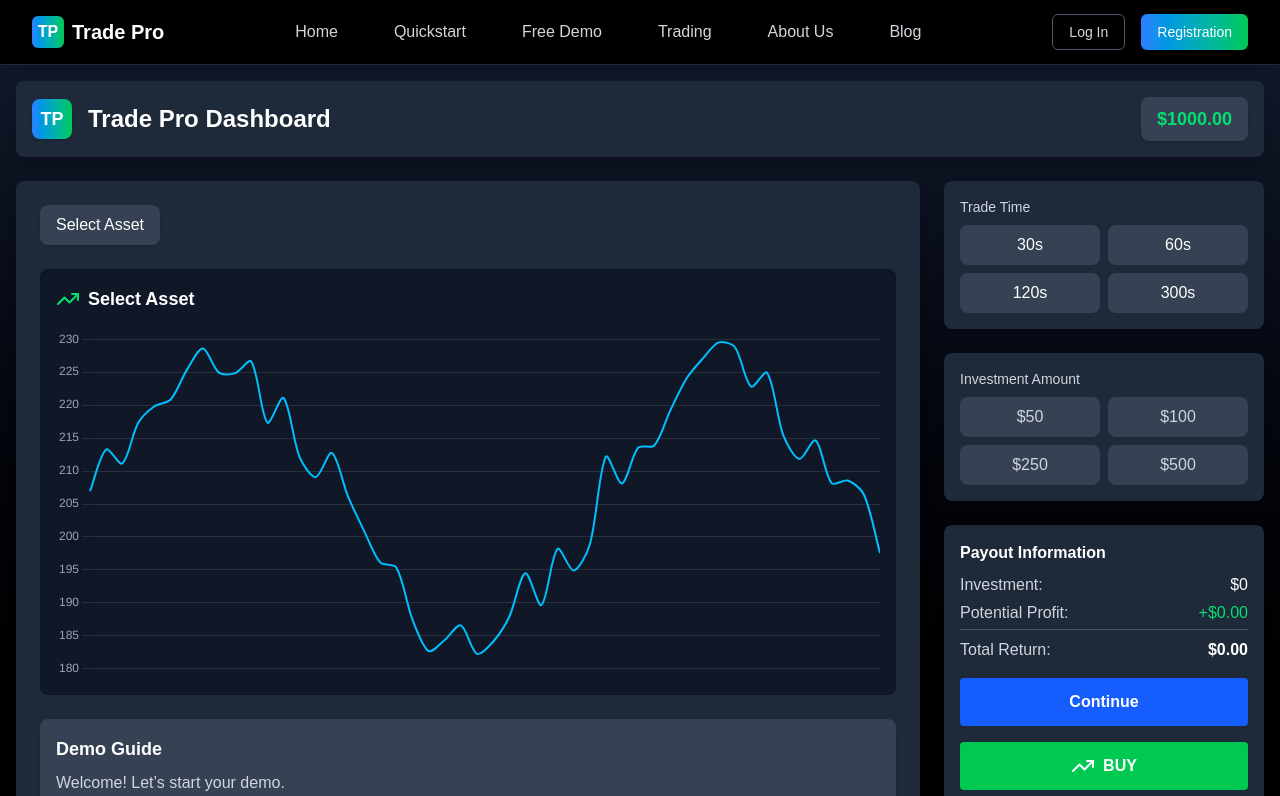
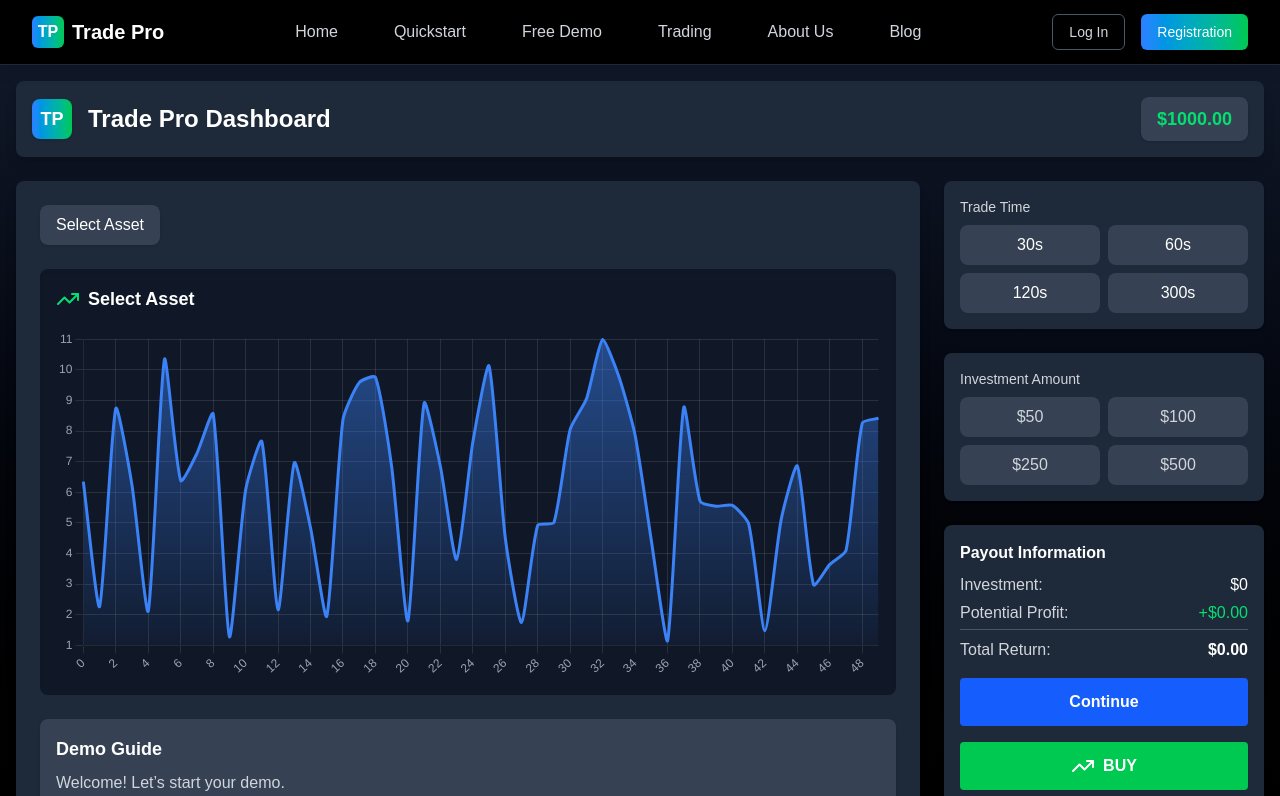
Before and after one commit to hiverift-saif/trade-project, a React (Vite) app: page /TradingDashboard in a window 1280 px wide. Shown: the top 796 px of the page. Built offline with nearby package versions, Linux system fonts and the light colour scheme.

Commit message:
chart fix

```diff
--- a/package.json
+++ b/package.json
@@ -12,6 +12,7 @@
   "dependencies": {
     "@tailwindcss/vite": "^4.1.13",
     "chart.js": "^4.5.0",
+    "chartjs-adapter-date-fns": "^3.0.0",
     "chartjs-chart-financial": "^0.2.1",
     "echarts": "^5.6.0",
     "echarts-for-react": "^3.0.2",
--- a/src/Freedemo/TradingDashboard.jsx
+++ b/src/Freedemo/TradingDashboard.jsx
@@ -1,42 +1,38 @@
 import React, { useState, useRef, useEffect } from "react";
-import { Line } from "react-chartjs-2";
-import TradeClosed from "../Freedemo/TradeClosed"
 import { useNavigate } from "react-router-dom";
+import { TrendingUp, TrendingDown } from "lucide-react";
 import {
   Chart as ChartJS,
   CategoryScale,
   LinearScale,
   PointElement,
   LineElement,
-Title,
+  Filler,
   Tooltip,
-Legend
 } from "chart.js";
-import { TrendingUp, TrendingDown } from "lucide-react";
+import { Line } from "react-chartjs-2";
 
 ChartJS.register(
   CategoryScale,
   LinearScale,
   PointElement,
   LineElement,
-Title,
-Tooltip,
-Legend
+  Filler,
+  Tooltip
 );
 
 export default function TradingDashboard() {
-
   const [investment, setInvestment] = useState(null);
   const [tradeTime, setTradeTime] = useState(null);
   const [selectedAsset, setSelectedAsset] = useState(null);
   const [isOpen, setIsOpen] = useState(false);
   const [step, setStep] = useState(0);
-const [demoFinished, setDemoFinished] = useState(false);
 
   const assetRef = useRef(null);
   const timeRef = useRef(null);
   const investmentRef = useRef(null);
   const tradeRef = useRef(null);
+  const balanceRef = useRef(null);
 
   const assets = [
     { name: "EUR/USD OTC", percent: "92%" },
@@ -60,33 +56,19 @@ const guideSteps = [
   ];
 
 useEffect(() => {
-const refs = [null, null, assetRef, timeRef, investmentRef, tradeRef];
+const refs = [null, balanceRef, assetRef, timeRef, investmentRef, tradeRef];
+
   if (refs[step] && refs[step].current) {
     refs[step].current.scrollIntoView({ behavior: "smooth", block: "center" });
   }
 }, [step]);
+
 
   const selectAsset = (asset) => {
     setSelectedAsset(asset);
     setIsOpen(false);
   };
 
-// const nextStep = () => {
-// if (step === 2 && !selectedAsset) return;
-// if (step === 3 && !tradeTime) return;
-// if (step === 4 && !investment) return;
-
-// if (step < guideSteps.length - 1) {
-// setStep(step + 1);
-// } else {
-// setDemoFinished(true);
-// }
-// };
-
-
-
-
-// inside component
   const navigate = useNavigate();
 
   const nextStep = () => {
@@ -97,71 +79,69 @@ const nextStep = () => {
     if (step < guideSteps.length - 1) {
       setStep(step + 1);
     } else {
-    // Instead of setDemoFinished, redirect to trade closed page
       navigate("/trade-closed");
     }
   };
-
 
   const prevStep = () => {
     if (step > 0) setStep(step - 1);
   };
 
-const chartData = {
+  // Chart Data
+  const chartRef = useRef(null);
+  const [chartData, setChartData] = useState({
     labels: Array.from({ length: 50 }, (_, i) => i),
     datasets: [
       {
-label: selectedAsset || "Select Asset",
-data: Array.from({ length: 50 }, (_, i) =>
-200 + Math.sin(i / 5) * 20 + Math.random() * 10
-),
-borderColor: "#00BFFF", // Dark Sky Blue line
-backgroundColor: (context) => {
-const chart = context.chart;
-const { ctx, chartArea } = chart;
-
-if (!chartArea) {
-return null;
-}
-
-const gradient = ctx.createLinearGradient(0, chartArea.top, 0, chartArea.bottom);
-gradient.addColorStop(0, "rgba(0, 191, 255, 0.4)"); // Dark Sky Blue top
-gradient.addColorStop(0.5, "rgba(0, 191, 255, 0.2)");
-gradient.addColorStop(1, "rgba(0, 191, 255, 0)"); // Transparent bottom
-return gradient;
+        label: "Price",
+        data: Array.from({ length: 50 }, () => Math.random() * 10 + 1),
+        borderColor: "#3b82f6",
+        backgroundColor: "rgba(59, 130, 246, 0.2)",
+        fill: true,
+        tension: 0.2,
+        pointRadius: 0,
       },
-borderWidth: 2,
-pointRadius: 0,
-fill: true,
-tension: 0.3
-}
-]
-};
-
-const chartOptions = {
+    ],
+  });
+const [chartOptions, setChartOptions] = useState({
   responsive: true,
-maintainAspectRatio: false,
+  maintainAspectRatio: false, // ✅ full width fix
+  plugins: {
+    legend: { display: false },
+    tooltip: { mode: "index", intersect: false },
+  },
   scales: {
-x: { display: false },
+    x: {
+      grid: { color: "rgba(255,255,255,0.1)" },
+      ticks: { color: "#9CA3AF" },
+    },
     y: {
       grid: { color: "rgba(255,255,255,0.1)" },
-ticks: { color: "#9CA3AF" }
-}
+      ticks: { color: "#9CA3AF" },
     },
-plugins: {
-legend: { display: false },
-tooltip: {
-backgroundColor: "#111827",
-titleColor: "#fff",
-bodyColor: "#00BFFF"
-}
-}
-};
+  },
+});
+
+
+  useEffect(() => {
+    const chart = chartRef.current;
+    if (!chart) return;
+    const ctx = chart.ctx;
+    const gradient = ctx.createLinearGradient(0, 0, 0, chart.height);
+    gradient.addColorStop(0, "rgba(59, 130, 246, 0.5)");
+    gradient.addColorStop(1, "rgba(59, 130, 246, 0)");
+    setChartData((prev) => ({
+      ...prev,
+      datasets: prev.datasets.map((dataset) => ({
+        ...dataset,
+        backgroundColor: gradient,
+      })),
+    }));
+  }, []);
 
   return (
     <div className="bg-gradient-to-b from-gray-900 to-black min-h-screen p-4">
       <div className="max-w-7xl mx-auto space-y-6">
-
         {/* Header */}
         <div className="flex justify-between items-center bg-gray-800 p-4 rounded-lg shadow-lg">
           <div className="flex items-center space-x-4">
@@ -170,18 +150,21 @@ return (
             </div>
             <span className="text-white font-bold text-2xl">Trade Pro Dashboard</span>
           </div>
-<div className="bg-gray-700 px-4 py-2 rounded-lg shadow text-green-400 font-semibold text-lg">
+<div
+  ref={balanceRef}
+  className={`${step === 1 ? "ring-4 ring-blue-500 rounded-md" : ""} bg-gray-700 px-4 py-2 rounded-lg shadow text-green-400 font-semibold text-lg`}
+>
   $1000.00
 </div>
+
+
         </div>
 
         {/* Main Content */}
         <div className="flex flex-col lg:flex-row gap-6">
-
           {/* Chart Section */}
-<div className="flex-1 bg-gray-800 p-6 rounded-lg shadow-lg">
+          <div className="flex-1 bg-gray-800 p-6 rounded-lg shadow-lg w-full flex-grow">
             {/* Asset Selector */}
-
             <div ref={assetRef} className={`relative ${step === 2 ? "ring-4 ring-blue-500 rounded-md" : ""}`}>
               <button
                 onClick={() => setIsOpen(!isOpen)}
@@ -189,9 +172,6 @@ $1000.00
               >
                 {selectedAsset || "Select Asset"}
               </button>
-
-
-
               {isOpen && (
                 <div className="absolute top-12 left-0 bg-gray-700 rounded-lg shadow-lg max-h-64 overflow-y-auto w-full z-50">
                   {assets.map((asset, idx) => (
@@ -208,14 +188,14 @@ className="w-full px-4 py-2 flex justify-between hover:bg-gray-600 text-white"
               )}
             </div>
 
-{/* Chart */}
-<div className="mt-6 bg-gray-900 p-4 rounded-lg shadow-inner">
+            {/* Chart Replacement */}
+            <div className="mt-6 bg-gray-900 p-4 rounded-lg shadow-inner w-full flex-grow">
               <div className="flex items-center mb-4">
                 <TrendingUp className="w-6 h-6 text-green-400" />
                 <span className="text-white font-bold text-lg ml-2">{selectedAsset || "Select Asset"}</span>
               </div>
               <div className="w-full h-[350px]">
-<Line data={chartData} options={chartOptions} />
+                <Line ref={chartRef} data={chartData} options={chartOptions} />
               </div>
             </div>
 
@@ -241,13 +221,6 @@ Back
                 </button>
               </div>
             </div>
-
-{demoFinished && (
-
-<div className="mt-4 p-4 bg-green-600 text-white font-bold rounded-lg text-center shadow">
-🎉 Your trade is closed. Demo complete!
-</div>
-)}
           </div>
 
           {/* Right Controls */}
--- a/src/Homecontent/Herosection.jsx
+++ b/src/Homecontent/Herosection.jsx
@@ -46,9 +46,13 @@ export default function Herosection() {
 
         {/* CTA Buttons */}
         <div className="flex flex-col sm:flex-row gap-6 justify-center items-center mt-8">
+<Link to = "/Trading">
+
           <button className="inline-flex items-center justify-center gap-3 bg-gradient-to-r from-green-500 to-blue-600 hover:from-green-600 hover:to-blue-700 text-white px-1 py-2 text-xl font-semibold rounded-md shadow-2xl hover:scale-105 transition-all duration-300">
            <div className="flex justify-center items-center px-3">  <Rocket className="w-6 h-6 " /> <span>Start Trading in One Click</span></div>
           </button>
+
+</Link>
       <Link
       to="/Freedemo"
       className="inline-flex items-center justify-center gap-3 border border-white/40 backdrop-blur-sm bg-white/10 text-white px-1 py-2 text-xl font-semibold rounded-md shadow-2xl hover:scale-105 transition-all duration-300"
```
Also changed, not shown: 1 other file (tests, documents, lock files or other folders). Lines whose indentation alone changed are shown as unchanged.
